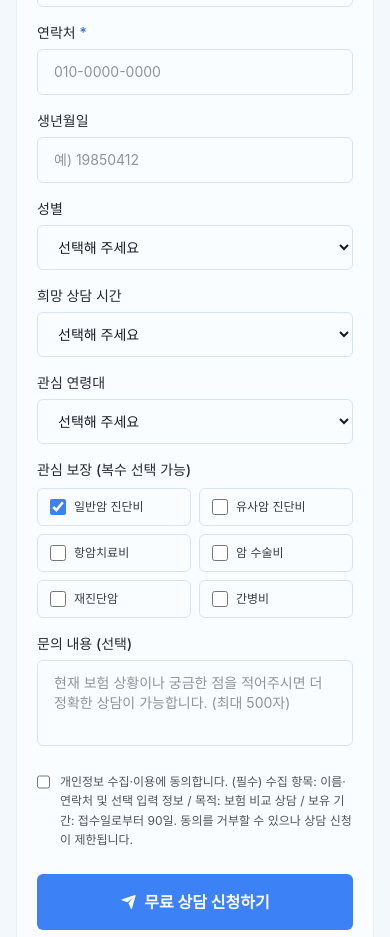
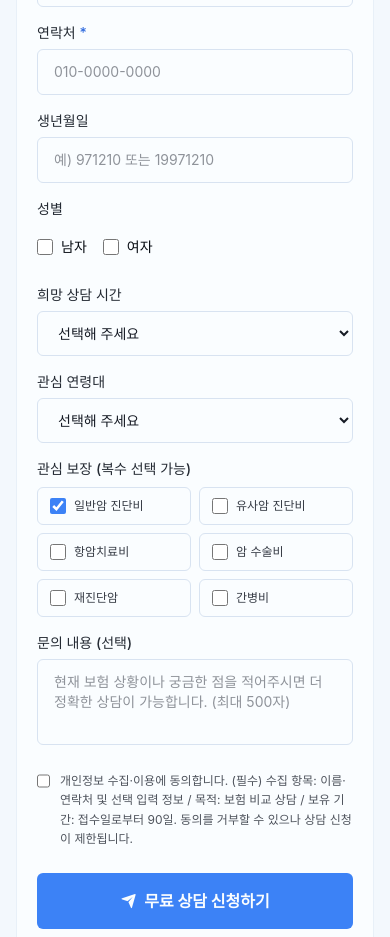
Before and after one commit to rihoyo/Landing-Page-100, a React (Vite) app: page / in a window 390 px wide. Shown: the part 1700-2637 px from the top of the page. Built offline with nearby package versions, Linux system fonts and the light colour scheme; a web font is replaced by a local one.

Commit message:
Format consultation phone and birth inputs and calculate age

```diff
--- /dev/null
+++ b/src/lib/consultation.ts
@@ -0,0 +1,36 @@
+export function digitsOnly(value: string, limit: number) {
+  return value.replace(/[^0-9]/g, '').slice(0, limit);
+}
+export function formatPhone(value: string) {
+  const digits = digitsOnly(value, 11);
+  return [digits.slice(0, 3), digits.slice(3, 7), digits.slice(7, 11)].filter(Boolean).join('-');
+}
+export function koreaToday(now = new Date()) {
+  const parts = new Intl.DateTimeFormat('en-US', {timeZone: 'Asia/Seoul', year: 'numeric', month: '2-digit', day: '2-digit'}).formatToParts(now);
+  const part = (type: string) => Number(parts.find(p => p.type === type)!.value);
+  return {year: part('year'), month: part('month'), day: part('day')};
+}
+export function normalizeBirth(value: string, now = new Date()) {
+  const digits = digitsOnly(value, 8);
+  if (digits.length !== 6) return digits;
+  const century = Number(digits.slice(0, 2)) <= koreaToday(now).year % 100 ? '20' : '19';
+  return century + digits;
+}
+export function calculateAge(birth: string, now = new Date()): number | null {
+  if (!/^\d{8}$/.test(birth)) return null;
+  const year = Number(birth.slice(0, 4)), month = Number(birth.slice(4, 6)), day = Number(birth.slice(6, 8));
+  const date = new Date(Date.UTC(year, month - 1, day));
+  if (year < 1900 || date.getUTCFullYear() !== year || date.getUTCMonth() + 1 !== month || date.getUTCDate() !== day) return null;
+  const today = koreaToday(now);
+  const age = today.year - year - (today.month < month || (today.month === month && today.day < day) ? 1 : 0);
+  return age >= 0 ? age : null;
+}
+// The future central DB receiver should accept this payload and recompute age server-side.
+export function buildConsultationPayload(form: HTMLFormElement, now = new Date()) {
+  const data = new FormData(form);
+  const birth = normalizeBirth(String(data.get('birth') || ''), now);
+  return {...Object.fromEntries(data), phone: digitsOnly(String(data.get('phone') || ''), 11), birth,
+    age: birth ? calculateAge(birth, now) : null, interest: data.getAll('interest'),
+    page_id: 'cancer-01', utm_source: new URLSearchParams(location.search).get('utm_source') || '',
+    utm_campaign: new URLSearchParams(location.search).get('utm_campaign') || ''};
+}
--- a/src/pages/home/components/ConsultSection.tsx
+++ b/src/pages/home/components/ConsultSection.tsx
@@ -1,4 +1,6 @@
 import { useState, type FormEvent } from "react";
+
+import { digitsOnly, formatPhone, normalizeBirth, calculateAge, buildConsultationPayload } from "@/lib/consultation";
 
 const FORM_ID = "consult-form";
 
@@ -14,11 +16,25 @@ const interestOptions = [
 export default function ConsultSection() {
   const [status, setStatus] = useState<"idle" | "submitting" | "success" | "error">("idle");
   const [formError, setFormError] = useState("");
+  const [phone, setPhone] = useState("");
+  const [birth, setBirth] = useState("");
+  const [gender, setGender] = useState("");
+  const [age, setAge] = useState<number | null>(null);
+  const completeBirth = (input: HTMLInputElement) => {
+    const normalized = normalizeBirth(input.value);
+    input.value = normalized;
+    setBirth(normalized);
+    setAge(null);
+    input.setCustomValidity(normalized && calculateAge(normalized) === null ? "올바른 생년월일을 6자리 또는 8자리 숫자로 입력해주세요." : "");
+  };
 
   const handleSubmit = async (event: FormEvent<HTMLFormElement>) => {
     event.preventDefault();
     const form = event.currentTarget;
+    completeBirth(form.elements.namedItem("birth") as HTMLInputElement);
     if (!form.reportValidity()) return;
+    const payload = buildConsultationPayload(form);
+    setAge(payload.age);
     setStatus("error");
     setFormError("현재 상담 신청 준비 중입니다. 입력하신 정보는 전송되거나 저장되지 않았습니다.");
   };
@@ -89,6 +105,7 @@ export default function ConsultSection() {
                   data-readdy-form
                   className="consult-form"
                   onSubmit={handleSubmit}
+                  noValidate
 
                 >
                   <h3 className="font-heading text-lg md:text-xl font-bold text-foreground-950">
@@ -121,6 +138,12 @@ export default function ConsultSection() {
                         id="c-phone"
                         name="phone"
                         type="tel"
+                        inputMode="numeric"
+                        autoComplete="tel"
+                        value={phone}
+                        onChange={event => setPhone(formatPhone(event.target.value))}
+                        pattern="01[016789]-[0-9]{4}-[0-9]{4}"
+                        title="휴대폰 번호 11자리를 입력해주세요."
                         required
                         placeholder="010-0000-0000"
                         className="w-full px-4 py-3 rounded-md border border-background-300 bg-background-50 text-sm text-foreground-900 placeholder:text-foreground-400 focus:outline-none focus:ring-2 focus:ring-primary-400/60"
@@ -135,25 +158,35 @@ export default function ConsultSection() {
                         id="c-birth"
                         name="birth"
                         type="text"
-                        placeholder="예) 19850412"
+                        inputMode="numeric"
+                        autoComplete="bday"
+                        value={birth}
+                        onChange={event => {
+                          event.target.setCustomValidity("");
+                          setBirth(digitsOnly(event.target.value, 8));
+                          setAge(null);
+                        }}
+                        onBlur={event => completeBirth(event.currentTarget)}
+                        placeholder="예) 971210 또는 19971210"
                         className="w-full px-4 py-3 rounded-md border border-background-300 bg-background-50 text-sm text-foreground-900 placeholder:text-foreground-400 focus:outline-none focus:ring-2 focus:ring-primary-400/60"
                       />
                     </div>
 
                     <div className="sm:col-span-1">
-                      <label htmlFor="c-gender" className="block text-sm font-medium text-foreground-800 mb-1.5">
-                        성별
-                      </label>
-                      <select
-                        id="c-gender"
-                        name="gender"
-                        defaultValue=""
-                        className="w-full px-4 py-3 rounded-md border border-background-300 bg-background-50 text-sm text-foreground-900 focus:outline-none focus:ring-2 focus:ring-primary-400/60 cursor-pointer"
-                      >
-                        <option value="">선택해 주세요</option>
-                        <option value="남성">남성</option>
-                        <option value="여성">여성</option>
-                      </select>
+                      <fieldset>
+                        <legend className="block text-sm font-medium text-foreground-800 mb-1.5">성별</legend>
+                        <div className="flex gap-4 py-3">
+                          {["남자", "여자"].map(option => (
+                            <label key={option} className="flex items-center gap-2 text-sm cursor-pointer">
+                              <input type="checkbox" name="gender" value={option}
+                                checked={gender === option}
+                                onChange={event => setGender(event.target.checked ? option : "")}
+                                className="accent-primary-500 w-4 h-4 cursor-pointer" />
+                              {option}
+                            </label>
+                          ))}
+                        </div>
+                      </fieldset>
                     </div>
 
                     <div className="sm:col-span-1">
@@ -231,6 +264,8 @@ export default function ConsultSection() {
                     </div>
                   </div>
 
+                  <input type="hidden" name="age" value={age ?? ""} />
+
                   <div className="field-extra-note" aria-hidden="true">
                     <label htmlFor="c-website-alt">Website</label>
                     <input
```
